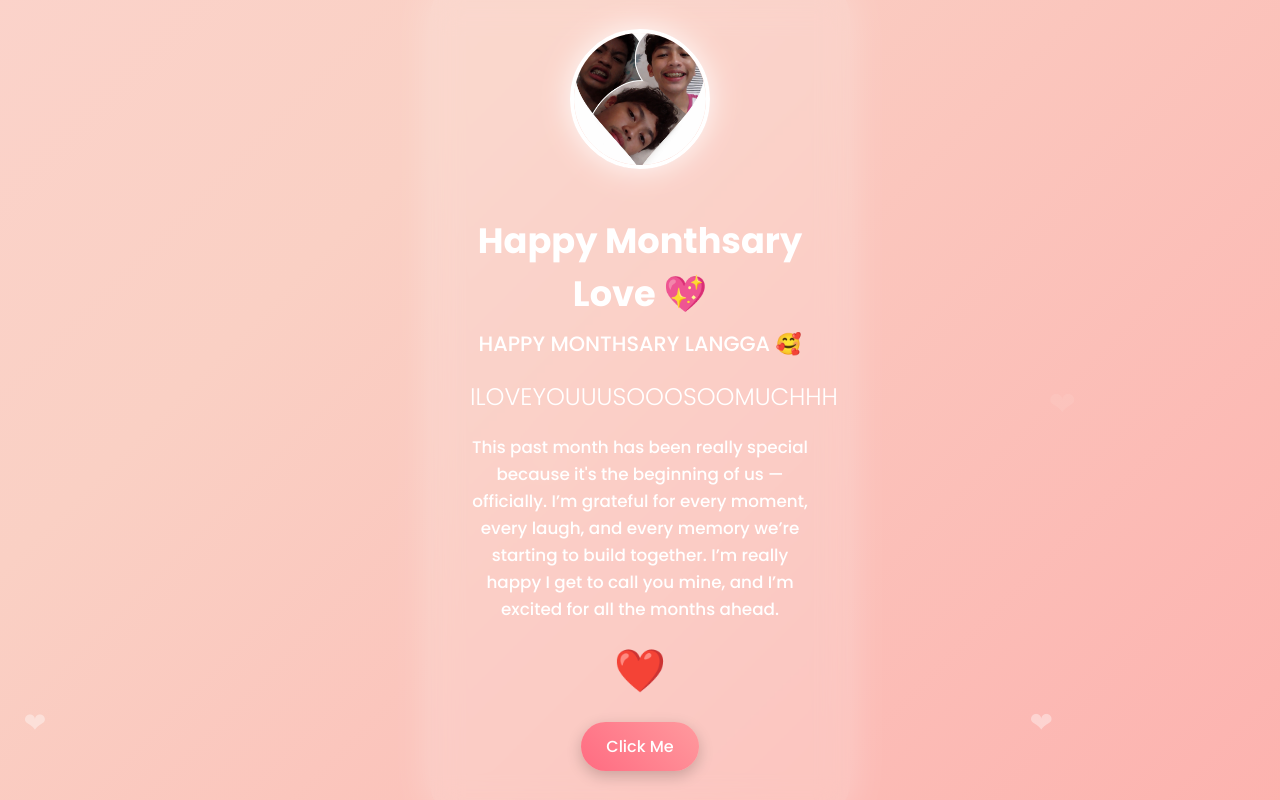
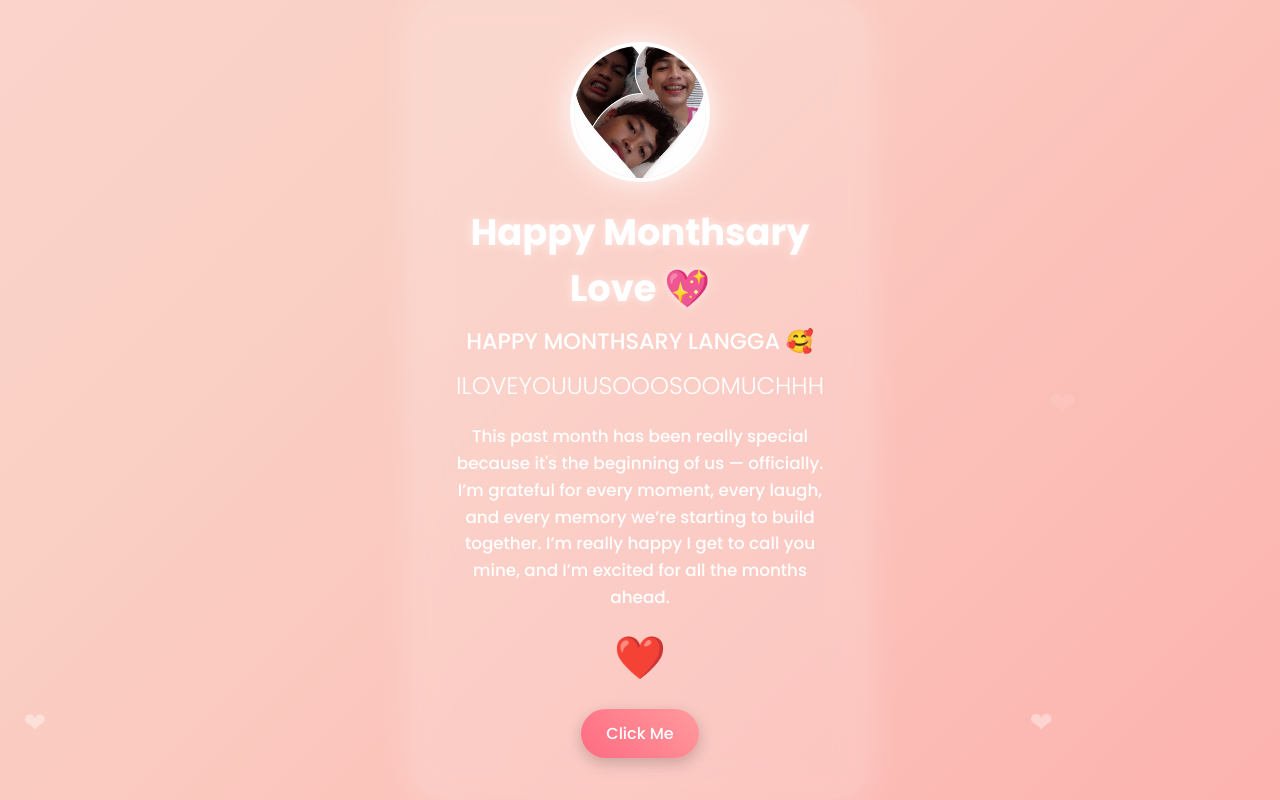
Before and after one commit to tiozonjoules-creator/For-my-love-love, a plain HTML site: page Index.html in a window 1280 px wide. Shown: the top 800 px of the page. Drawn offline with Linux system fonts and the light colour scheme.

Commit message:
Update Index.html

```diff
--- a/Index.html
+++ b/Index.html
@@ -3,26 +3,24 @@
 <head>
 <meta charset="UTF-8">
 <meta name="viewport" content="width=device-width, initial-scale=1.0">
-<title>Happy Monthsary Love ❤️</title>
+<title> Happy Monthsary Lovee lovee ❤️ </title>
 
 <link href="https://fonts.googleapis.com/css2?family=Poppins:wght@300;500;700&display=swap" rel="stylesheet">
 
 <style>
-    * {
-        box-sizing: border-box;
-        font-family: 'Poppins', sans-serif;
-    }
+    * { box-sizing: border-box; font-family: 'Poppins', sans-serif; margin:0; padding:0; }
 
     body {
-        margin: 0;
         height: 100vh;
+        overflow: hidden;
         display: flex;
         justify-content: center;
         align-items: center;
-        overflow: hidden;
         background: linear-gradient(-45deg, #ff9a9e, #fad0c4, #ffdde1, #fccb90);
         background-size: 400% 400%;
         animation: gradientBG 12s ease infinite;
+        text-align: center;
+        color: white;
     }
 
     @keyframes gradientBG {
@@ -31,18 +29,10 @@
         100% { background-position: 0% 50%; }
     }
 
-    .card {
-        background: rgba(255, 255, 255, 0.15);
-        padding: 40px;
-        border-radius: 25px;
-        backdrop-filter: blur(15px);
-        text-align: center;
-        color: white;
-        max-width: 420px;
-        box-shadow: 0 0 40px rgba(255, 255, 255, 0.3);
-        animation: fadeIn 1.5s ease;
+    .container {
         position: relative;
         z-index: 2;
+        animation: fadeIn 1.5s ease;
     }
 
     @keyframes fadeIn {
@@ -50,7 +40,16 @@
         to { opacity: 1; transform: translateY(0); }
     }
 
-    /* PHOTO STYLE */
+    .card {
+        background: rgba(255, 255, 255, 0.15);
+        backdrop-filter: blur(15px);
+        padding: 40px;
+        border-radius: 25px;
+        box-shadow: 0 0 40px rgba(255,255,255,0.3);
+        max-width: 450px;
+        margin: 0 auto;
+    }
+
     .photo {
         width: 140px;
         height: 140px;
@@ -67,16 +66,12 @@
         to { box-shadow: 0 0 35px rgba(255,255,255,1); }
     }
 
-    h1 { font-size: 2.2em; margin-bottom: 8px; }
-    .names { font-size: 1.3em; margin-bottom: 10px; font-weight: 500; }
+    h1 { font-size: 2.3em; margin-bottom: 8px; font-weight: 700; text-shadow: 0 0 10px rgba(255,255,255,0.6);}
+    .names { font-size: 1.4em; margin-bottom: 10px; font-weight: 500; }
     h2 { font-weight: 300; margin-bottom: 20px; }
     p { font-size: 1.05em; line-height: 1.6em; }
 
-    .heart {
-        font-size: 42px;
-        animation: beat 1s infinite;
-        margin-top: 15px;
-    }
+    .heart { font-size: 42px; animation: beat 1s infinite; margin-top: 15px; }
 
     @keyframes beat {
         0%, 100% { transform: scale(1); }
@@ -115,23 +110,22 @@
 </head>
 
 <body>
-
+<div class="container">
     <div class="card">
-    <!-- YOUR PHOTO HERE -->
-    <img src="joules.jpg" class="photo" alt="Us">
+        <!-- Add your photo here -->
+        <img src="joules.jpg" alt="Us" class="photo">
 
         <h1>Happy Monthsary Love 💖</h1>
         <div class="names">HAPPY MONTHSARY LANGGA 🥰</div>
         <h2>ILOVEYOUUUSOOOSOOMUCHHH</h2>
-
         <p>
             This past month has been really special because it's the beginning of us — officially.
             I’m grateful for every moment, every laugh, and every memory we’re starting to build together.
             I’m really happy I get to call you mine, and I’m excited for all the months ahead.
         </p>
-
         <div class="heart">❤️</div>
         <button onclick="showMessage()">Click Me</button>
+    </div>
 </div>
 
 <script>
@@ -139,6 +133,7 @@
         alert("Happy Monthsary, langga 💕 I love you so much!");
     }
 
+    // Floating hearts animation
     setInterval(() => {
         const heart = document.createElement("div");
         heart.className = "floating-heart";
@@ -147,9 +142,8 @@
         heart.style.fontSize = Math.random() * 20 + 15 + "px";
         heart.style.animationDuration = Math.random() * 3 + 3 + "s";
         document.body.appendChild(heart);
-        setTimeout(() => { heart.remove(); }, 6000);
+        setTimeout(() => heart.remove(), 6000);
     }, 500);
 </script>
-
 </body>
 </html>
```
Lines whose indentation alone changed are shown as unchanged.
